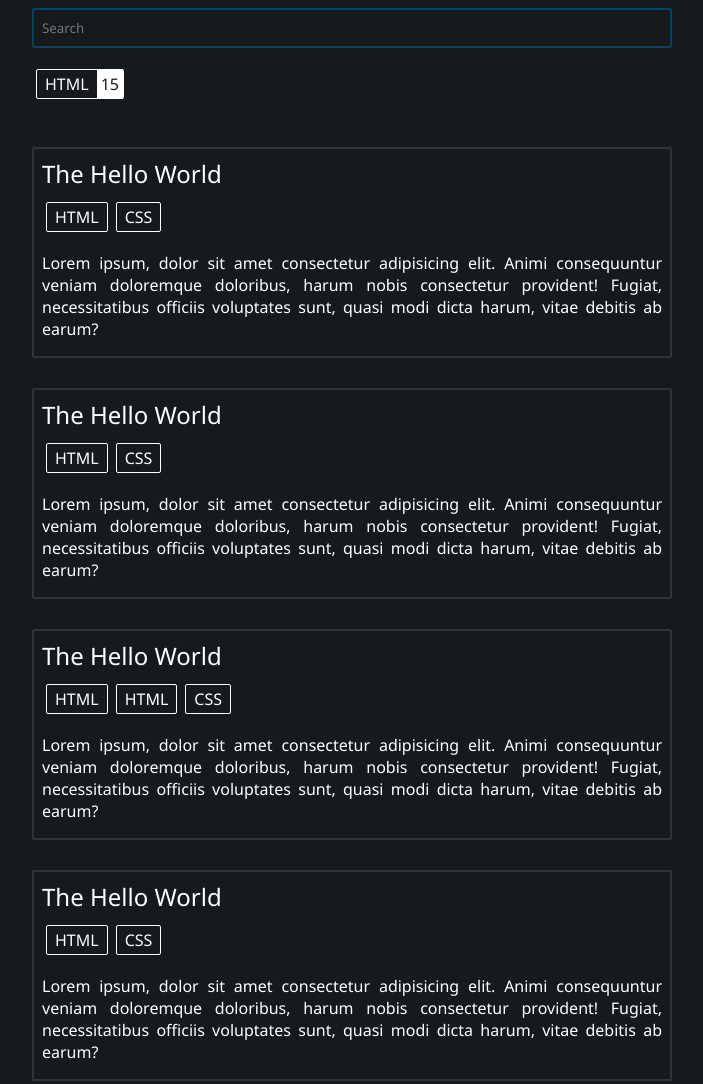
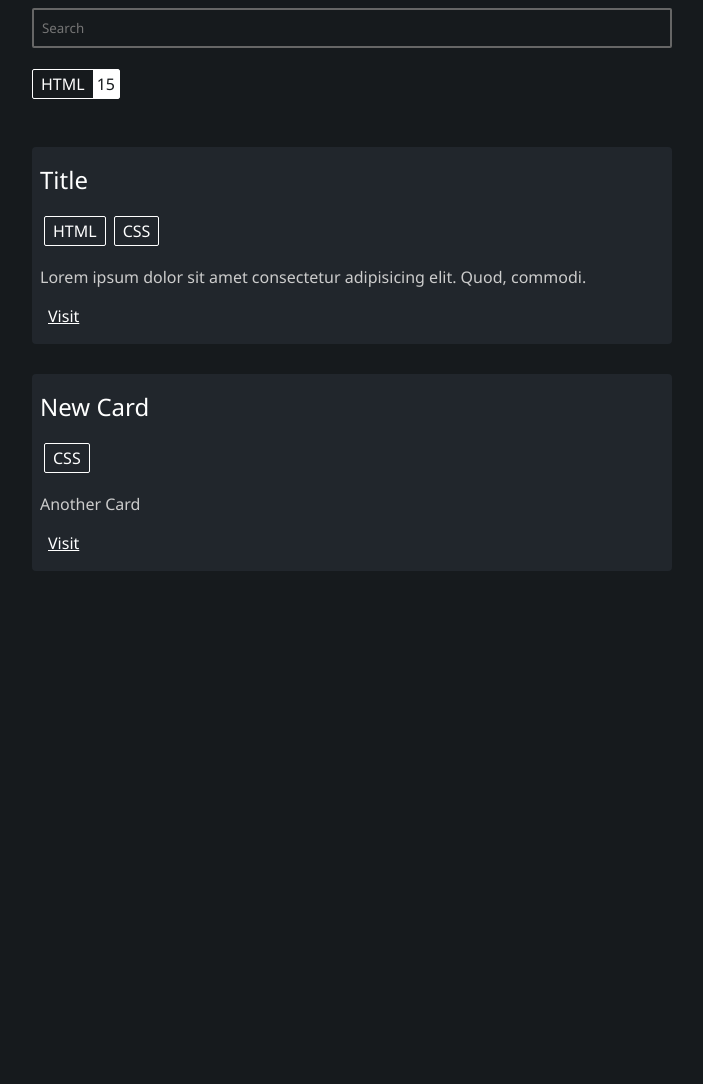
Before and after one commit to gopalloharnew/search, a plain HTML site: page index.html in a window 1280 px wide. Shown: the whole page, without its empty margins (288-991 px from the left). After the commit the page ends 800 px from the top, so only its background shows below. Drawn offline with Linux system fonts and the light colour scheme.

Commit message:
Card Populater

```diff
--- a/index.html
+++ b/index.html
@@ -18,52 +18,15 @@
             <li class="search-tag-wraper flex center"><span class="search-tag">HTML</span><span class="search-tag-number flex center">15</span></li>
         </ul>
     </div>
-    <div class="result-container flex column">
-        <div class="result-box">
-            <a href="#" class="result-title">The Hello World</a>
-            <ul class="result-tag-box flex">
-                <li class="result-tag flex center">HTML</li>
-                <li class="result-tag flex center">CSS</li>
-            </ul>
-            <div class="result-description">
-                Lorem ipsum, dolor sit amet consectetur adipisicing elit. Animi consequuntur veniam doloremque doloribus, harum nobis consectetur provident! Fugiat, necessitatibus officiis voluptates sunt, quasi modi dicta harum, vitae debitis ab earum?
+    <div class="card-container flex column">
+        <template class="mycard-templet">
+            <div class="card-box">
+                <a href="" target="_blank" class="card-title"></a>
+                <ul class="card-tag-box flex"></ul>
+                <div class="card-description"></div>
+                <a href="" target="_blank" class="card-link flex center">Visit</a>
             </div>
-            <a href="#" class="result-link"></a>
-        </div>
-        <div class="result-box">
-            <a href="#" class="result-title">The Hello World</a>
-            <ul class="result-tag-box flex">
-                <li class="result-tag flex center">HTML</li>
-                <li class="result-tag flex center">CSS</li>
-            </ul>
-            <div class="result-description">
-                Lorem ipsum, dolor sit amet consectetur adipisicing elit. Animi consequuntur veniam doloremque doloribus, harum nobis consectetur provident! Fugiat, necessitatibus officiis voluptates sunt, quasi modi dicta harum, vitae debitis ab earum?
-            </div>
-            <a href="#" class="result-link"></a>
-        </div>
-        <div class="result-box">
-            <a href="#" class="result-title">The Hello World</a>
-            <ul class="result-tag-box flex">
-                <li class="result-tag flex center">HTML</li>
-                <li class="result-tag flex center">HTML</li>
-                <li class="result-tag flex center">CSS</li>
-            </ul>
-            <div class="result-description">
-                Lorem ipsum, dolor sit amet consectetur adipisicing elit. Animi consequuntur veniam doloremque doloribus, harum nobis consectetur provident! Fugiat, necessitatibus officiis voluptates sunt, quasi modi dicta harum, vitae debitis ab earum?
-            </div>
-            <a href="#" class="result-link"></a>
-        </div>
-        <div class="result-box">
-            <a href="#" class="result-title">The Hello World</a>
-            <ul class="result-tag-box flex">
-                <li class="result-tag flex center">HTML</li>
-                <li class="result-tag flex center">CSS</li>
-            </ul>
-            <div class="result-description">
-                Lorem ipsum, dolor sit amet consectetur adipisicing elit. Animi consequuntur veniam doloremque doloribus, harum nobis consectetur provident! Fugiat, necessitatibus officiis voluptates sunt, quasi modi dicta harum, vitae debitis ab earum?
-            </div>
-            <a href="#" class="result-link"></a>
-        </div>
+        </template>
     </div>
 </body>
 </html>
--- a/script.js
+++ b/script.js
@@ -0,0 +1,45 @@
+const cardArray = [
+    {
+        cardTitle: "Title",
+        cardLink: "#",
+        cardTags: ["HTML", "CSS"],
+        cardDescription: "Lorem ipsum dolor sit amet consectetur adipisicing elit. Quod, commodi.",
+        card: null
+    },
+    {
+        cardTitle: "New Card",
+        cardLink: "https://youtube.com",
+        cardTags: ["CSS"],
+        cardDescription: "Another Card",
+        card: null
+    },
+]
+
+const search = document.querySelector("#search");
+const mycardTemplet = document.querySelector(".mycard-templet");
+const cardContainer = document.querySelector(".card-container");
+
+for (let i = 0; i < cardArray.length; i++) {
+    const cardInfo = cardArray[i];
+
+    // creating card with cardArray
+    const cardTemplet = mycardTemplet.content.cloneNode(true).children[0];
+    cardTemplet.querySelector(".card-title").textContent = cardInfo.cardTitle;
+    cardTemplet.querySelector(".card-title").href = cardInfo.cardLink;
+    for (const cardTag of cardInfo.cardTags) {
+        let cardTagLi = document.createElement("li")
+        cardTagLi.classList.add("card-tag", "flex", "center")
+        cardTagLi.innerHTML = cardTag;
+        cardTemplet.querySelector(".card-tag-box").append(cardTagLi);
+    }
+    cardTemplet.querySelector(".card-description").textContent = cardInfo.cardDescription;
+    cardTemplet.querySelector(".card-link").href = cardInfo.cardLink;
+
+    cardContainer.append(cardTemplet);
+    cardInfo.card = cardTemplet;
+}
+
+
+search.addEventListener("input", ()=>{
+    let inputVal = search.value.trim().toLowerCase();
+})
--- a/style.css
+++ b/style.css
@@ -11,6 +11,23 @@ body{
     min-height: 100vh;
     font-family: 'Segoe UI', Tahoma, Geneva, Verdana, sans-serif;
 }
+
+::-webkit-scrollbar {
+width: 16px;
+height: 16px;
+}
+
+::-webkit-scrollbar-track {
+background-color: hsl(210, 15%, 10%);
+}
+
+::-webkit-scrollbar-thumb {
+background-color: hsl(0, 0%, 30%);
+border-radius: 8px;
+border: 4px solid hsl(0, 0%, 10%);
+}
+
+
 
 .flex{
     display: flex;
@@ -33,7 +50,7 @@ body{
 #search{
     background-color: hsl(210, 15%, 10%);
     color: white;
-    border: 2px solid hsl(200, 100%, 20%);
+    border: 2px solid hsl(200, 0%, 40%);
     margin: 0px 8px;
     padding: 0px 8px;
     border-radius: 2px;
@@ -44,7 +61,7 @@ body{
 }
 
 #search:focus{
-    border: 2px solid hsl(200, 100%, 30%);
+    border: 2px solid hsl(200, 0%, 60%);
 }
 
 
@@ -68,6 +85,13 @@ body{
     cursor: pointer;
 }
 
+.search-tag-wraper:first-of-type{
+    margin-left: 0px;
+}
+.search-tag-wraper:last-of-type{
+    margin-right: 0px;
+}
+
 .search-tag-number{
     background-color: white;
     color:  hsl(210, 15%, 10%);
@@ -76,35 +100,43 @@ body{
     padding: 0px 4px;
 }
 
-.result-container{
+.card-container{
     width: 100%;
     height: max-content;
     padding: 20px;
 }
 
-.result-box{
+.card-box{
     width: 50vw;
-    border: 2px solid hsl(0, 0%, 20%);
-    border-radius: 2px;
+    margin: 15px 0px;
     padding: 8px;
-    margin: 15px 0px;
+    border-radius: 4px;
+    background-color:  hsl(210, 15%, 15%);
 }
 
-.result-title{
+.card-title{
     font-size: 1.5em;
     padding: 8px 0px;
-    text-decoration: none;
+    display: block;
+    width: 100%;
+    text-decoration: underline;
+    text-decoration-color: transparent;
     color: white;
 }
 
-.result-tag-box{
+.card-title:hover{
+    text-decoration: unberline;
+    text-decoration-color: white;
+}
+
+.card-tag-box{
     list-style: none;
     min-height: 40px;
     flex-wrap: wrap;
     padding: 8px 0px;
 }
 
-.result-tag{
+.card-tag{
     padding: 0px 8px;
     border: 1px solid white;
     margin: 4px;
@@ -112,7 +144,29 @@ body{
     border-radius: 2px;
 }
 
-.result-description{
+.card-description{
     padding: 8px 0px;
     text-align: justify;
+    color: hsl(0, 0%, 80%);
 }
+
+.card-link{
+    height: 40px;
+    padding: 0px 8px;
+    color: white;
+    width: max-content;
+}
+
+.card-link:hover{
+    color: hsl(0, 0%, 80%);
+}
+
+.hide{
+    display: none;
+}
+
+.text{
+    background-color: red;
+    height: 100px;
+    width: 100px;
+}
```
